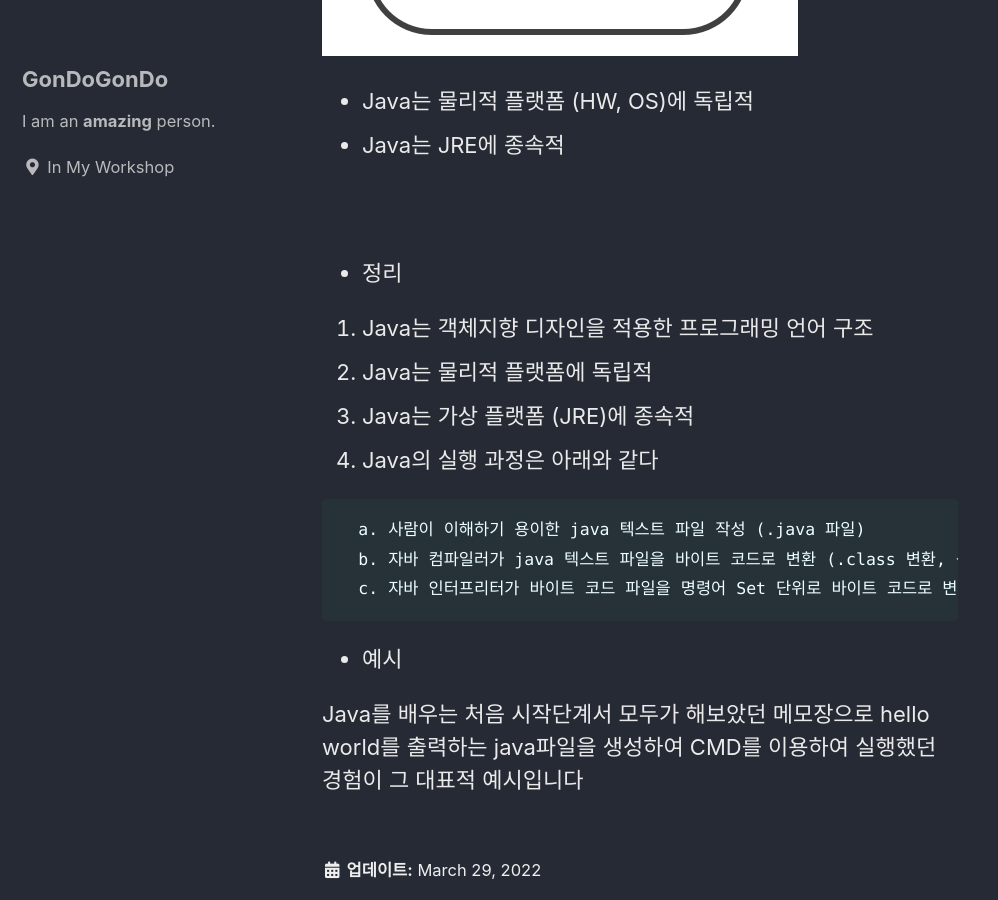
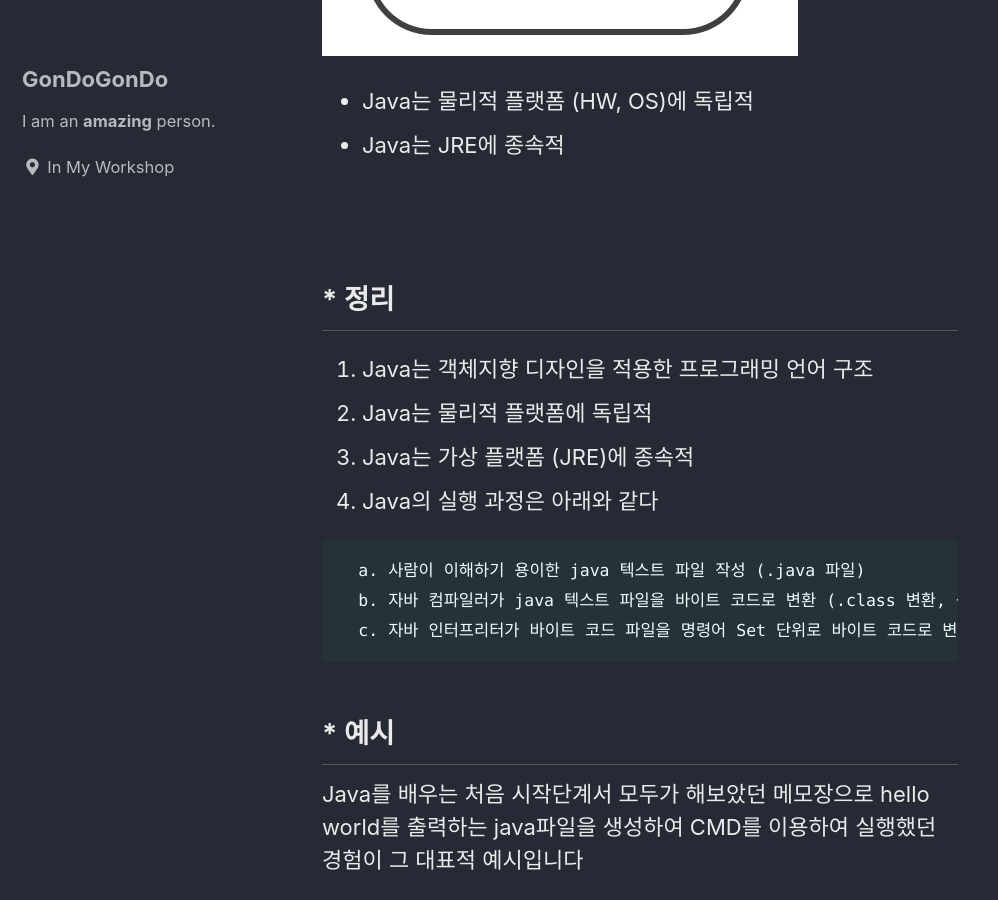
Before and after one commit to dmsgus6523/dmsgus6523.github.io, a Jekyll site: the page built from _posts/2022-03-29-Java기초.md, in a window 1280 px wide and 900 px high, scrolled down 3035 px. Shown: the whole window, without its empty margins (0-998 px from the left). Built offline with Jekyll 4.4.1, drawn with Linux system fonts in a browser that asks for light colours; cached includes are drawn as plain includes.

Commit message:
add changes

```diff
--- a/_posts/2022-03-29-Java기초.md
+++ b/_posts/2022-03-29-Java기초.md
@@ -72,7 +72,7 @@ JVM (Java Virtual Machine) :
 <br/>
 
 
-* 정리
+## * 정리
 
 1. Java는 객체지향 디자인을 적용한 프로그래밍 언어 구조
 2. Java는 물리적 플랫폼에 독립적
@@ -87,7 +87,7 @@ JVM (Java Virtual Machine) :
 
 
 
-* 예시
+## * 예시
 
 Java를 배우는 처음 시작단계서 모두가 해보았던 메모장으로 hello world를 출력하는 java파일을 생성하여
 CMD를 이용하여 실행했던 경험이 그 대표적 예시입니다
```
